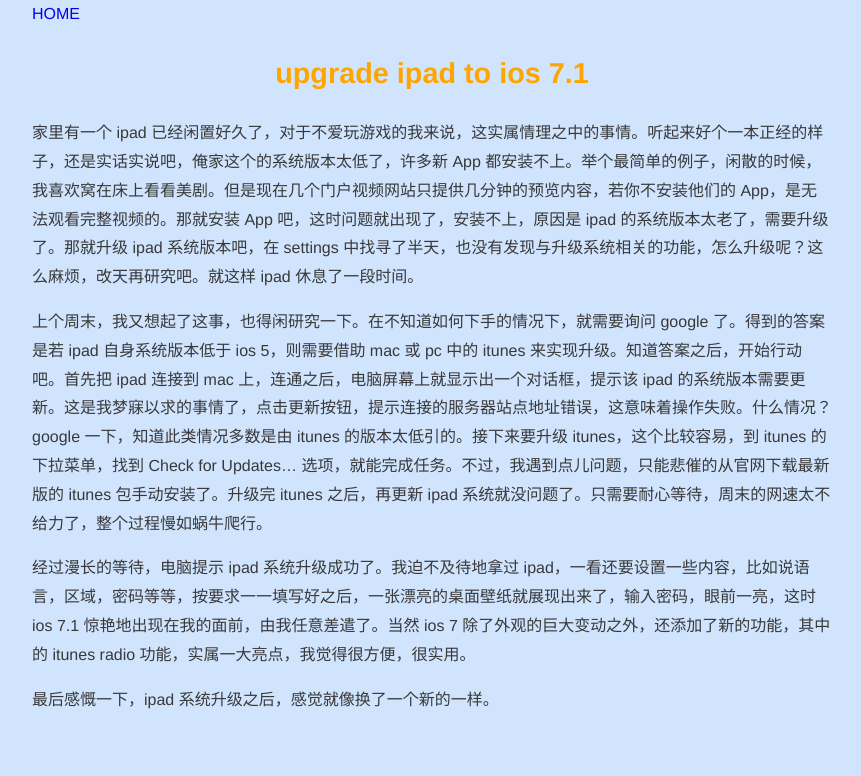
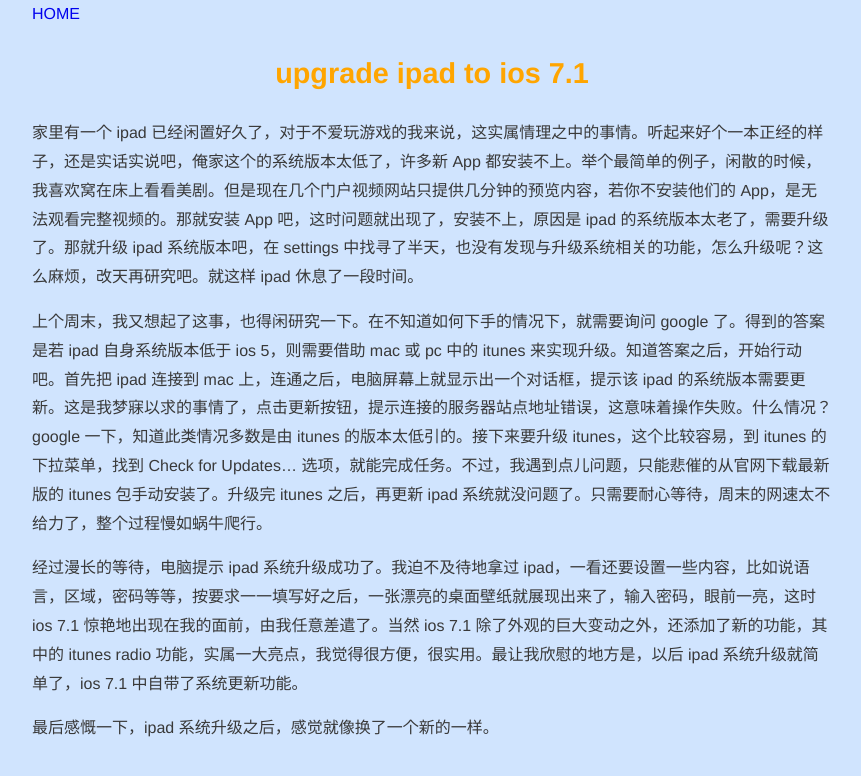
Before and after one commit to billie66/billie66.github.com, a Jekyll site: the page built from _posts/2014-8-25-upgrade-ipad-to-ios-7.1.md, in a window 1280 px wide. Shown: the top 776 px of the page, without its empty margins (208-1069 px from the left). Built offline with Jekyll 4.4.1, drawn with Linux system fonts in a browser that asks for light colours; Markdown is read by kramdown in place of the engine named in the settings; comment, search, counter and statistics services are not loaded.

Commit message:
add more info

```diff
--- a/_posts/2014-8-25-upgrade-ipad-to-ios-7.1.md
+++ b/_posts/2014-8-25-upgrade-ipad-to-ios-7.1.md
@@ -7,6 +7,6 @@ title: upgrade ipad to ios 7.1
 
 上个周末，我又想起了这事，也得闲研究一下。在不知道如何下手的情况下，就需要询问 google 了。得到的答案是若 ipad 自身系统版本低于 ios 5，则需要借助 mac 或 pc 中的 itunes 来实现升级。知道答案之后，开始行动吧。首先把 ipad 连接到 mac 上，连通之后，电脑屏幕上就显示出一个对话框，提示该 ipad 的系统版本需要更新。这是我梦寐以求的事情了，点击更新按钮，提示连接的服务器站点地址错误，这意味着操作失败。什么情况？ google 一下，知道此类情况多数是由 itunes 的版本太低引的。接下来要升级 itunes，这个比较容易，到 itunes 的下拉菜单，找到 Check for Updates... 选项，就能完成任务。不过，我遇到点儿问题，只能悲催的从官网下载最新版的 itunes 包手动安装了。升级完 itunes 之后，再更新 ipad 系统就没问题了。只需要耐心等待，周末的网速太不给力了，整个过程慢如蜗牛爬行。
 
-经过漫长的等待，电脑提示 ipad 系统升级成功了。我迫不及待地拿过 ipad，一看还要设置一些内容，比如说语言，区域，密码等等，按要求一一填写好之后，一张漂亮的桌面壁纸就展现出来了，输入密码，眼前一亮，这时 ios 7.1 惊艳地出现在我的面前，由我任意差遣了。当然 ios 7 除了外观的巨大变动之外，还添加了新的功能，其中的 itunes radio 功能，实属一大亮点，我觉得很方便，很实用。
+经过漫长的等待，电脑提示 ipad 系统升级成功了。我迫不及待地拿过 ipad，一看还要设置一些内容，比如说语言，区域，密码等等，按要求一一填写好之后，一张漂亮的桌面壁纸就展现出来了，输入密码，眼前一亮，这时 ios 7.1 惊艳地出现在我的面前，由我任意差遣了。当然 ios 7.1 除了外观的巨大变动之外，还添加了新的功能，其中的 itunes radio 功能，实属一大亮点，我觉得很方便，很实用。最让我欣慰的地方是，以后 ipad 系统升级就简单了，ios 7.1 中自带了系统更新功能。
 
 最后感慨一下，ipad 系统升级之后，感觉就像换了一个新的一样。
```
